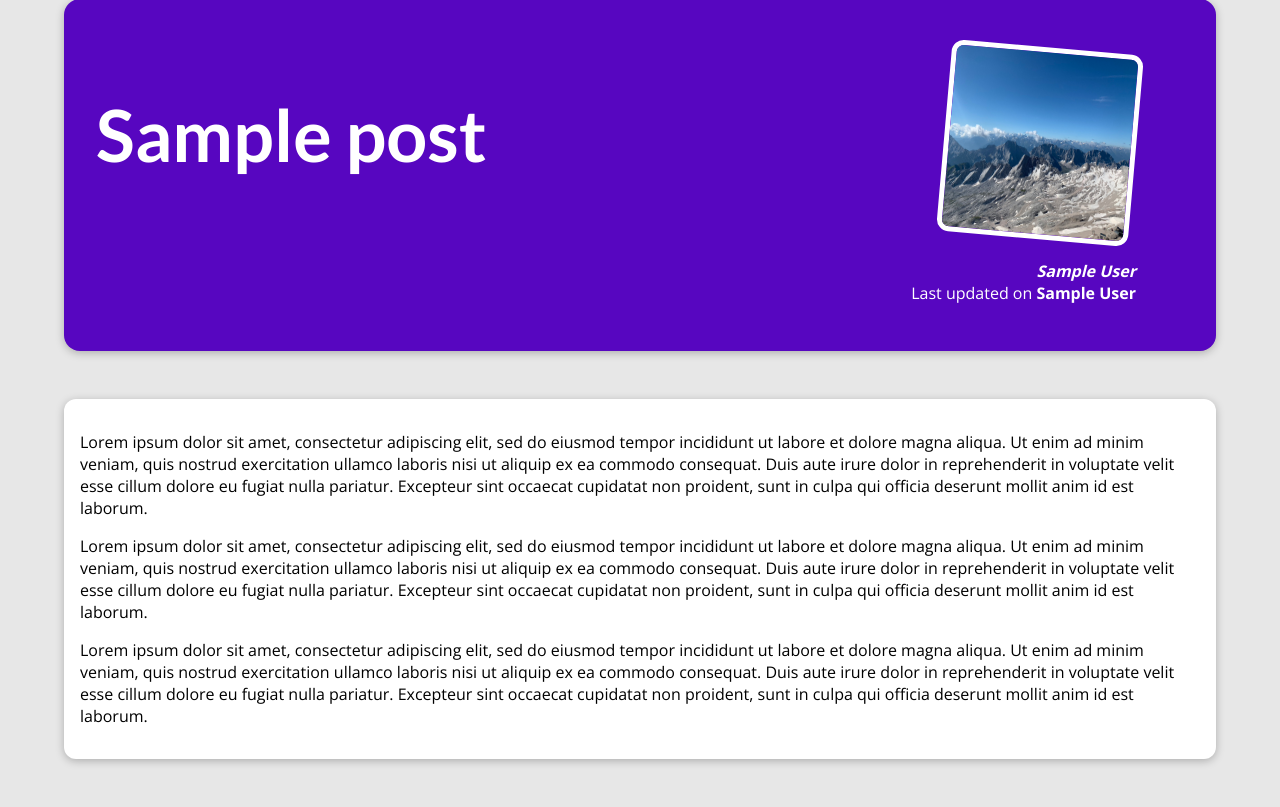
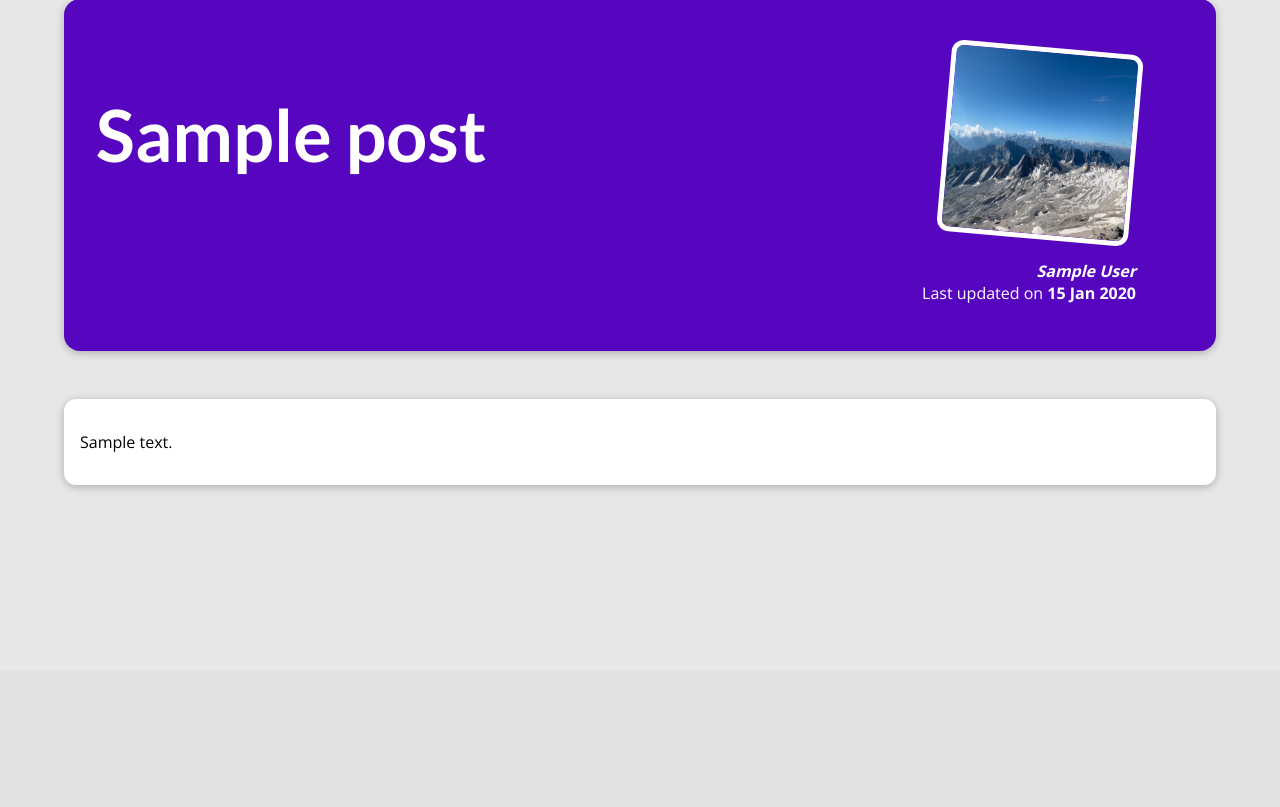
Before and after one commit to lukedevfrancis5/My-Web-Site, a Django app: template my_site/blog/templates/blog/post-detail.html in a window 1280 px wide. Shown: the part 129-936 px from the top of the page. After the commit the page ends 618 px from the top, so only its background shows below. Run offline with Django 4.2, Linux system fonts and the light colour scheme; the template is opened without the code that fills it: most values are stand-ins (such as "Sample title", 1, 10 or a date in 2020).

Commit message:
added date

```diff
--- a/my_site/blog/templates/blog/post-detail.html
+++ b/my_site/blog/templates/blog/post-detail.html
@@ -17,38 +17,12 @@
             <img src="{% static "blog/images/mountains.png" %}" alt="Post Title"/>
             <address>{{ post.author }}</address>
             <div>
-                Last updated on <time>{{ post.author }}</time>
+                Last updated on <time>{{ post.date|date:"d M Y" }}</time>
             </div>
         </article>
     </section>
 
     <main>
-        <p>
-            Lorem ipsum dolor sit amet, consectetur adipiscing elit,
-            sed do eiusmod tempor incididunt ut labore et dolore magna aliqua.
-            Ut enim ad minim veniam, quis nostrud exercitation ullamco laboris
-            nisi ut aliquip ex ea commodo consequat. Duis aute irure dolor in
-            reprehenderit in voluptate velit esse cillum dolore eu fugiat nulla
-            pariatur. Excepteur sint occaecat cupidatat non proident, sunt in
-            culpa qui officia deserunt mollit anim id est laborum.
-        </p>
-        <p>
-            Lorem ipsum dolor sit amet, consectetur adipiscing elit,
-            sed do eiusmod tempor incididunt ut labore et dolore magna aliqua.
-            Ut enim ad minim veniam, quis nostrud exercitation ullamco laboris
-            nisi ut aliquip ex ea commodo consequat. Duis aute irure dolor in
-            reprehenderit in voluptate velit esse cillum dolore eu fugiat nulla
-            pariatur. Excepteur sint occaecat cupidatat non proident, sunt in
-            culpa qui officia deserunt mollit anim id est laborum.
-        </p>
-        <p>
-            Lorem ipsum dolor sit amet, consectetur adipiscing elit,
-            sed do eiusmod tempor incididunt ut labore et dolore magna aliqua.
-            Ut enim ad minim veniam, quis nostrud exercitation ullamco laboris
-            nisi ut aliquip ex ea commodo consequat. Duis aute irure dolor in
-            reprehenderit in voluptate velit esse cillum dolore eu fugiat nulla
-            pariatur. Excepteur sint occaecat cupidatat non proident, sunt in
-            culpa qui officia deserunt mollit anim id est laborum.
-        </p>
+        {{ post.content|linebreaks }}
     </main>
 {% endblock %}
```
